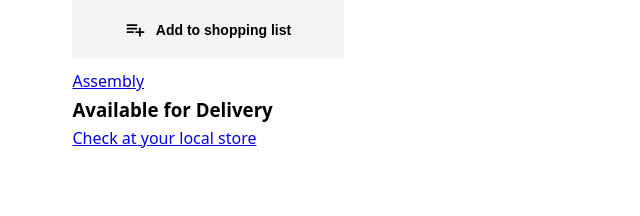
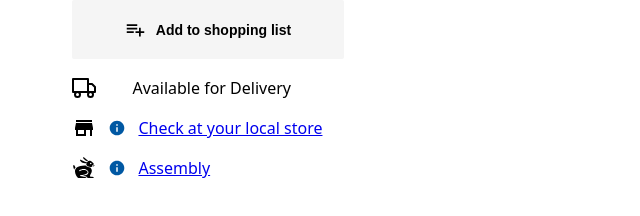
Before and after one commit to MicahDShackelford/MeKea, a React app: page / in a window 1280 px wide. Shown: the part 348-564 px from the top of the page, without its empty margins (0-640 px from the left). Built offline with nearby package versions, Linux system fonts and the light colour scheme; no server answers; the HTML template or start-up script is replaced by a standard one.

Commit message:
Signifigant Progress on Additional Information styling

```diff
--- a/client/src/components/AdditionalInformation.js
+++ b/client/src/components/AdditionalInformation.js
@@ -1,17 +1,57 @@
 import React from 'react';
+import styled from 'styled-components';
+import {FiTruck} from 'react-icons/fi';
+import {IoMdInformationCircle} from 'react-icons/io';
+import {MdStore} from 'react-icons/md';
+import {GiRabbit} from 'react-icons/gi';
+
+const RowCont = styled.div`
+  display:flex;
+  flex-direction: row;
+  svg {
+    font-size: 1.5em;
+    margin-right: 0.5em;
+  }
+  p {
+    margin-left: 0.5em;
+  }
+  align-items: center;
+  // justify-content: center;
+`;
+const Dot = styled.div`
+  width: 16px;
+  height: 16px;
+  border-radius: 50%;
+`;
+const Information = styled(IoMdInformationCircle)`
+  color: #0058A3;
+`;
 
 let AdditionalInformation = (props) => {
+  if(props.product.name){
+    if(props.product.deliverable) {
+      document.getElementById('deliveryStatus').style.background = "#0D8A01";
+    }else {
+      document.getElementById('deliveryStatus').style.background = "#EB6391";
+    }
+  }
   return (
     <div id="additional-info">
-      <div className="assembly-info">
+      <RowCont>
+        <FiTruck />
+        <Dot id="deliveryStatus"/>
+        <p>Available for Delivery</p>
+      </RowCont>
+      <RowCont className="pickup-info">
+        <MdStore/>
+        <Information size="18px" />
+        <a href="#">Check at your local store</a>
+      </RowCont>
+      <RowCont className="assembly-info">
+        <GiRabbit />
+        <Information size="18px" />
         <a href="#">Assembly</a>
-      </div>
-      <div className="delivery-info">
-        <h3>Available for Delivery</h3>
-      </div>
-      <div className="pickup-info">
-        <a href="#">Check at your local store</a>
-      </div>
+      </RowCont>
     </div>
   )
 }
```
